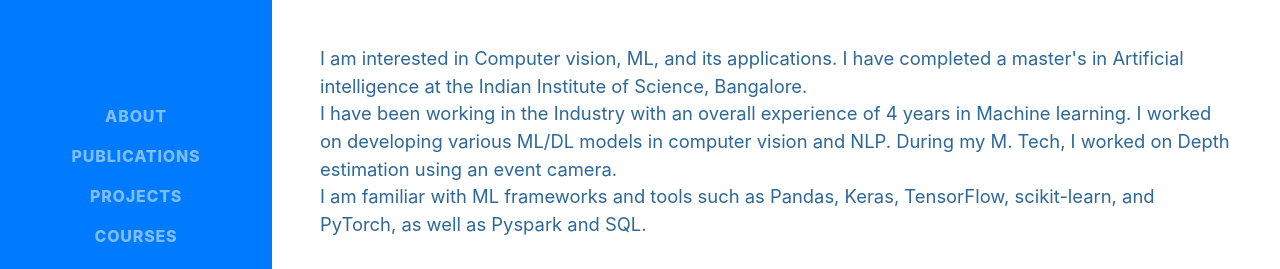
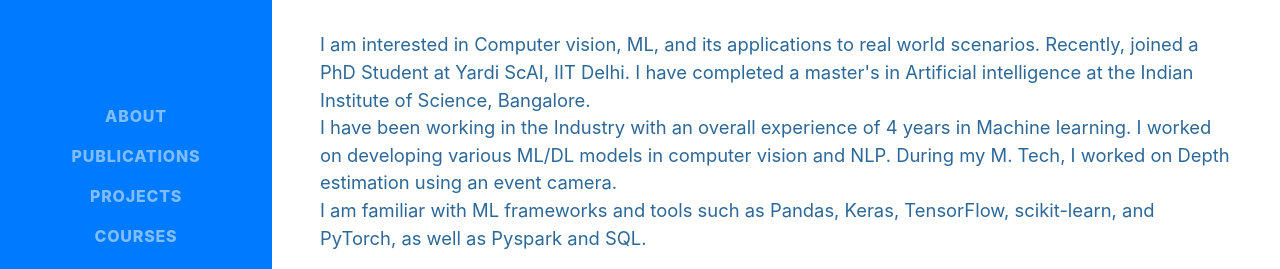
Before and after one commit to himanshu9084/himanshu9084.github.io, a website with bundled scripts: page index.html in a window 1280 px wide. Shown: the part 212-481 px from the top of the page. Built offline with nearby package versions, Linux system fonts and the light colour scheme; a web font is replaced by a local one.

Commit message:
Revise introduction in index.html
Updated personal interests and current academic status.

```diff
--- a/index.html
+++ b/index.html
@@ -71,7 +71,8 @@
         <div class="subheading mb-5">Bangalore, India.
 
         </div>
-        <p class="lead mb-5" style="color: #2d6898;">I am interested in Computer vision, ML, and its applications. I have completed a master's in
+        <p class="lead mb-5" style="color: #2d6898;">I am interested in Computer vision, ML, and its applications to real world scenarios. Recently, joined a PhD
+          Student at Yardi ScAI, IIT Delhi. I have completed a master's in
           Artificial intelligence at the Indian Institute of Science, Bangalore.<br>
           I have been working in the Industry with an overall experience of 4 years in Machine learning.
           I worked on developing various ML/DL models in computer vision and NLP.
```
